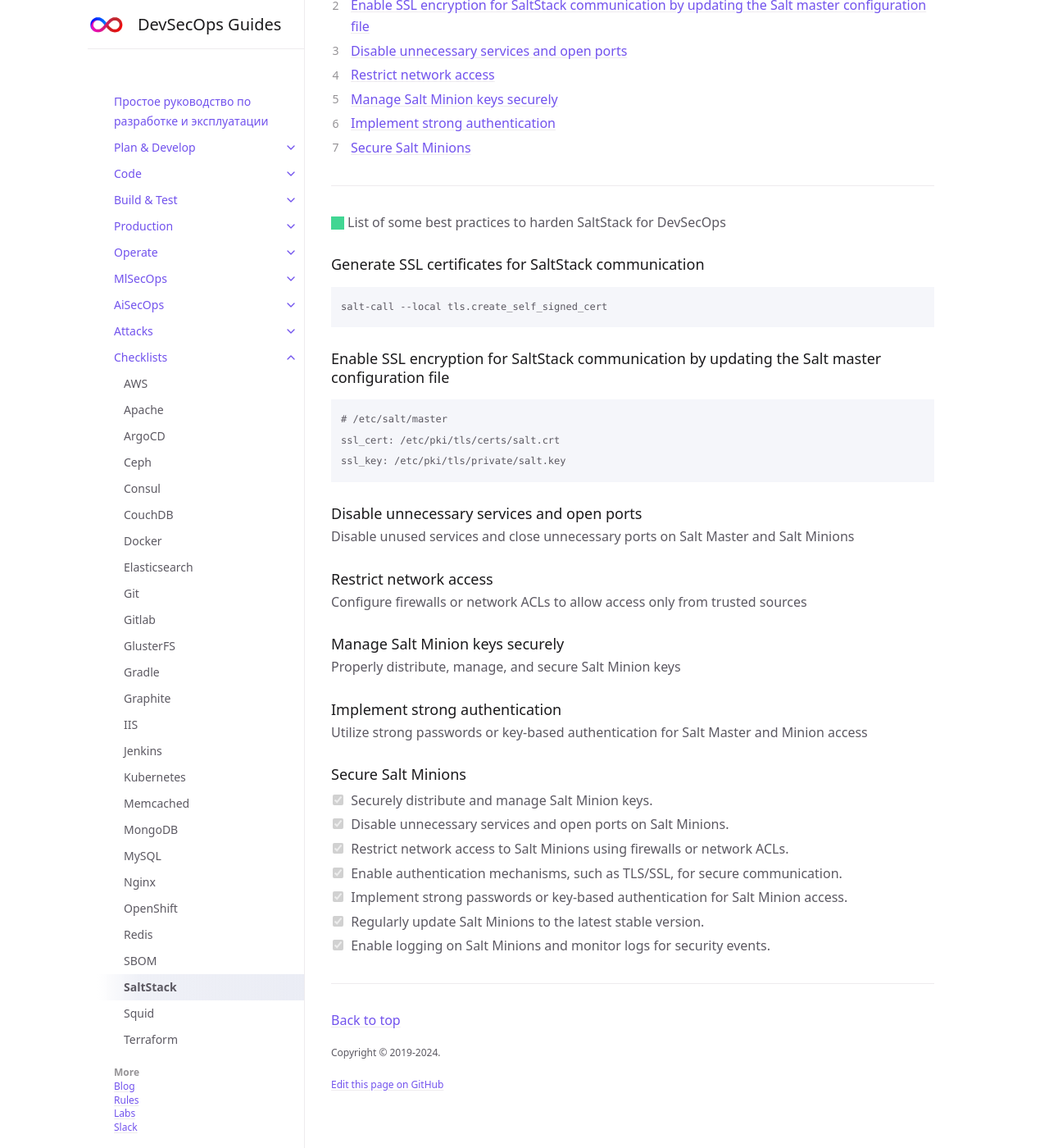
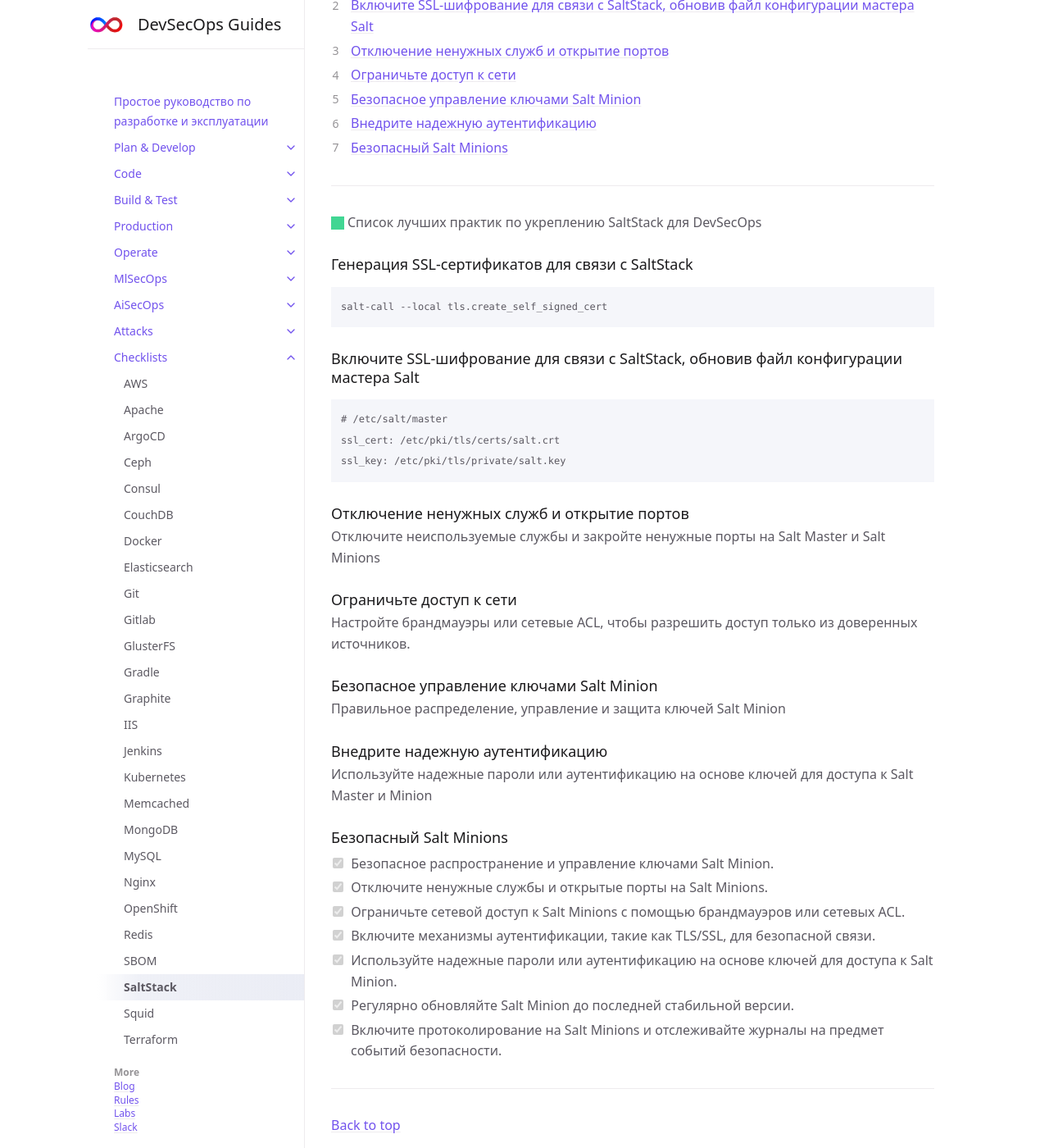
Before and after one commit to 2artem2/Work-Stuff, a Jekyll site: the page built from docs/checklists/saltstack.md, in a window 1280 px wide and 1400 px high, scrolled down 226 px. Shown: the whole window at 82% size. Built offline with Jekyll 4.4.1, drawn with Linux system fonts in a browser that asks for light colours; some of the changed text lies outside the part shown.

Commit message:
saltstack.md

````diff
--- a/docs/checklists/saltstack.md
+++ b/docs/checklists/saltstack.md
@@ -4,10 +4,10 @@ title: SaltStack
 parent: Checklists
 ---
 
-# SaltStack Hardening for DevSecOps
+# Усиление SaltStack для DevSecOps
 {: .no_toc }
 
-## Table of contents
+## Оглавление
 {: .no_toc .text-delta }
 
 1. TOC
@@ -15,16 +15,16 @@ parent: Checklists
 
 ---
 
-<span class="d-inline-block p-2 mr-1 v-align-middle bg-green-000"></span>List of some best practices to harden SaltStack for DevSecOps
+<span class="d-inline-block p-2 mr-1 v-align-middle bg-green-000"></span>Список лучших практик по укреплению SaltStack для DevSecOps
 
 
-### Generate SSL certificates for SaltStack communication
+### Генерация SSL-сертификатов для связи с SaltStack
 
 ```
 salt-call --local tls.create_self_signed_cert
 ```
 
-### Enable SSL encryption for SaltStack communication by updating the Salt master configuration file
+### Включите SSL-шифрование для связи с SaltStack, обновив файл конфигурации мастера Salt
 
 ```
 # /etc/salt/master
@@ -32,34 +32,34 @@ ssl_cert: /etc/pki/tls/certs/salt.crt
 ssl_key: /etc/pki/tls/private/salt.key
 ```
 
-### Disable unnecessary services and open ports
+### Отключение ненужных служб и открытие портов
 
-Disable unused services and close unnecessary ports on Salt Master and Salt Minions
+Отключите неиспользуемые службы и закройте ненужные порты на Salt Master и Salt Minions
 
 
-### Restrict network access
+### Ограничьте доступ к сети
 
-Configure firewalls or network ACLs to allow access only from trusted sources
+Настройте брандмауэры или сетевые ACL, чтобы разрешить доступ только из доверенных источников.
 
 
-### Manage Salt Minion keys securely
+### Безопасное управление ключами Salt Minion
 
-Properly distribute, manage, and secure Salt Minion keys
+Правильное распределение, управление и защита ключей Salt Minion
 
 
 
-### Implement strong authentication
+### Внедрите надежную аутентификацию
 
-Utilize strong passwords or key-based authentication for Salt Master and Minion access
+Используйте надежные пароли или аутентификацию на основе ключей для доступа к Salt Master и Minion
 
 
-### Secure Salt Minions
+### Безопасный Salt Minions
 
 
-- [x] Securely distribute and manage Salt Minion keys.
-- [x] Disable unnecessary services and open ports on Salt Minions.
-- [x] Restrict network access to Salt Minions using firewalls or network ACLs.
-- [x] Enable authentication mechanisms, such as TLS/SSL, for secure communication.
-- [x] Implement strong passwords or key-based authentication for Salt Minion access.
-- [x] Regularly update Salt Minions to the latest stable version.
-- [x] Enable logging on Salt Minions and monitor logs for security events.
+- [x] Безопасное распространение и управление ключами Salt Minion.
+- [x] Отключите ненужные службы и открытые порты на Salt Minions.
+- [x] Ограничьте сетевой доступ к Salt Minions с помощью брандмауэров или сетевых ACL.
+- [x] Включите механизмы аутентификации, такие как TLS/SSL, для безопасной связи.
+- [x] Используйте надежные пароли или аутентификацию на основе ключей для доступа к Salt Minion.
+- [x] Регулярно обновляйте Salt Minion до последней стабильной версии.
+- [x] Включите протоколирование на Salt Minions и отслеживайте журналы на предмет событий безопасности.
````
